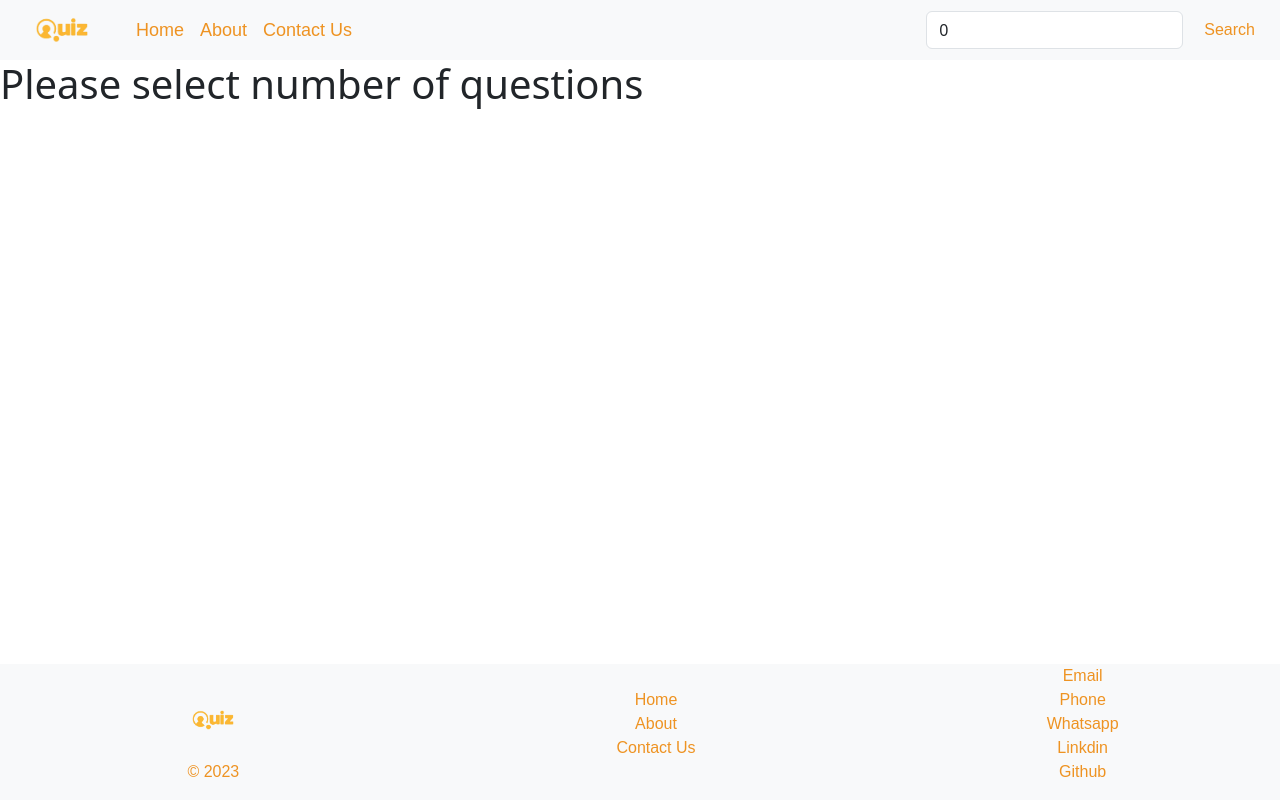
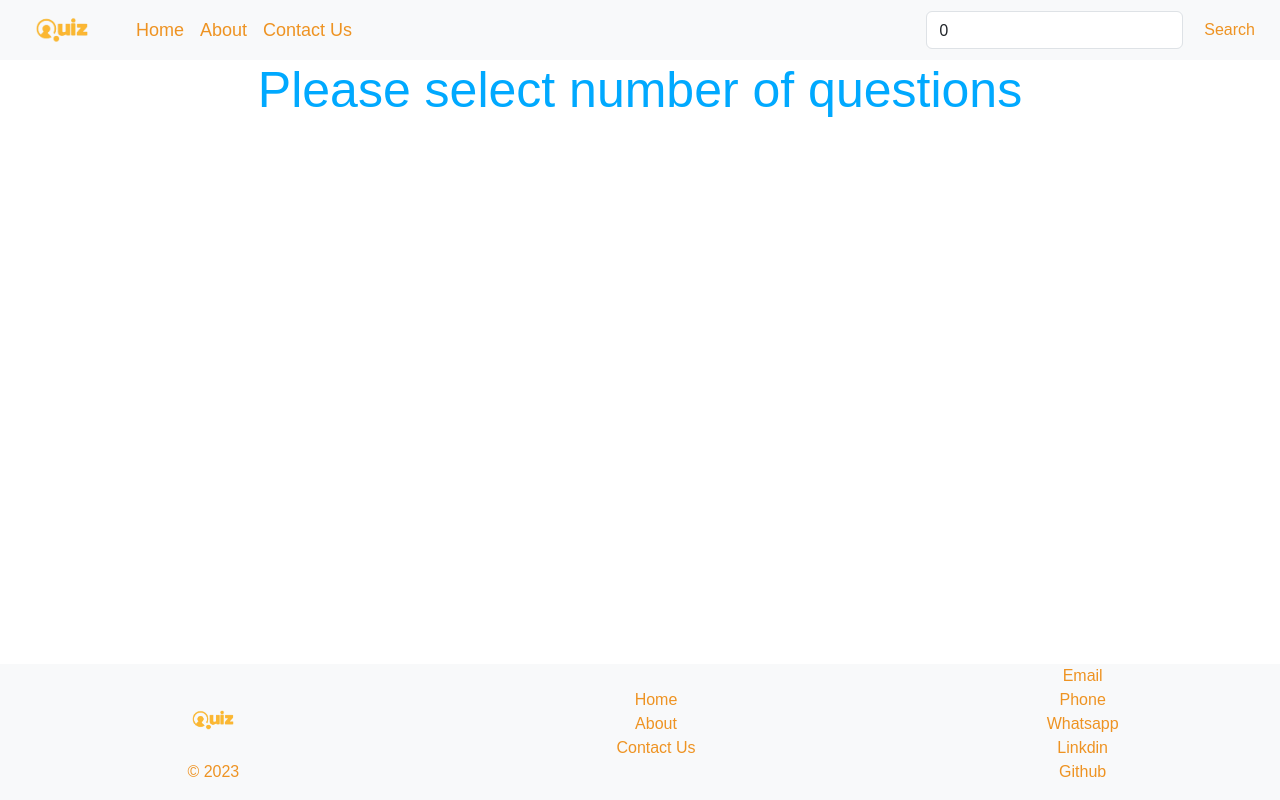
Before and after one commit to OussamaElm0/English-Quiz, a React (Create React App) app: page / in a window 1280 px wide. Built offline with nearby package versions, Linux system fonts and the light colour scheme; a web font is replaced by a local one.

Commit message:
Adding Score and Pourcentage

```diff
--- a/src/components/App.jsx
+++ b/src/components/App.jsx
@@ -1,4 +1,4 @@
-import React, { useEffect, useState } from "react";
+import React, { useState, createContext } from "react";
 import { BrowserRouter, Routes, Route } from "react-router-dom";
 import "bootstrap/dist/css/bootstrap.min.css";
 import "bootstrap/dist/js/bootstrap.min.js";
@@ -8,34 +8,26 @@ import About from "../pages/About";
 import Home from "../pages/Home";
 import NotFound from "../pages/NotFound";
 
-export const NumberQuestionsContext = React.createContext();
+export const NumberQuestionsContext = createContext();
+export const Score = createContext()
 
 export default function App() {
   const [numberTest, setNumberTest] = useState(0);
-
-  useEffect(() => {
-    console.log(numberTest);
-  }, [numberTest]);
+  const [score, setScore] = useState(0)
 
   return (
     <NumberQuestionsContext.Provider value={numberTest}>
+      <Score.Provider value={score}>
         <BrowserRouter>
-        <Header changeValue={setNumberTest} />
+          <Header changeValue={setNumberTest} initScore={setScore} />
           <Routes>
-          <Route
-            path="/"
-            element={
-              <Home
-                numberQuestions={numberTest}
-                resetNumberTest={setNumberTest}
-              />
-            }
-          />
+            <Route path="/" element={<Home numberQuestions={numberTest} />} />
             <Route path="about" element={<About />} />
             <Route path="*" element={<NotFound />} />
           </Routes>
           <Footer />
         </BrowserRouter>
+      </Score.Provider>
     </NumberQuestionsContext.Provider>
   );
 }
--- a/src/components/Footer.jsx
+++ b/src/components/Footer.jsx
@@ -4,7 +4,7 @@ import "../styles/Footer.css";
 
 export default function Footer() {
     var currentDate = new Date().getFullYear();
-    var mail = "oussama.elmabrouki0@gmail.com";
+    var mail = "mailto:oussama.elmabrouki0@gmail.com";
     var phone = "+212610373853";
     var whatsapp = "https://wa.me/212610373853";
     var linkdin = "https://www.linkedin.com/in/oussama-el-mabrouki-81594b283/";
--- a/src/components/Header.jsx
+++ b/src/components/Header.jsx
@@ -3,13 +3,14 @@ import { Link } from "react-router-dom";
 import "../styles/Header.css";
 
 export default function Header(props) {
-  const { changeValue} = props
+  const { changeValue, initScore } = props
   const [num, setNum] = useState(0)
 
   const handleClick = (e) => {
     e.preventDefault(e)
     changeValue(num)
     setNum(0)
+    initScore(0)
   }
   const handleChange = (e) => {
     const {target: {value}} = e
--- a/src/components/Score.jsx
+++ /dev/null
@@ -1,11 +0,0 @@
-import React from 'react'
-
-export default function Score(props) {
-    const {score} = props
-
-    return (
-        <>
-            Your previous score was {score}
-        </>
-    )
-}
--- a/src/components/Test.jsx
+++ b/src/components/Test.jsx
@@ -12,7 +12,6 @@ export default function Test(props) {
     }
     const valideAnswer = () => {
       updateScore( prev => {
-        console.log(prev);
         return rightAnswerId === answerSelected ? prev + 1 : prev
       })
       onNext(prev => prev + 1)
--- a/src/components/Tests.jsx
+++ b/src/components/Tests.jsx
@@ -1,33 +1,41 @@
-import React, { useEffect, useState } from 'react';
+import React, { useEffect, useState, useContext } from 'react';
 import axios from 'axios';
 import Test from './Test';
+import { Score } from './App';
 
 export default function Tests(props) {
-    const { nbrQst, handleScore, resetNumQst } = props;
+    const { nbrQst,  resetNumQst } = props;
+    const score = useContext(Score);
     const [questions, setQuestions] = useState([])
-    const [nextQuestion, setNextQuestion] = useState(false);
+    const [nextQuestion, setNextQuestion] = useState(0);
     const API_URL = "http://localhost:4000/test?nbrQst=";
-
+    const [countScore, setCountScore] = useState(score);
+    const [pourcentage, setPourcentage] = useState(0)
     useEffect(() => {
         const fetchQuestions = async () => {
             try {
                 const result = await axios.get(`${API_URL}${nbrQst}`);
                 setQuestions(result.data)
-                console.log(result.data);
             } catch (e) {
                 console.log(`Cannot make request: ${e.message}`);
             }
         }
         fetchQuestions();
-        console.log(nbrQst);
+        setCountScore(0)
         return () => {
             setQuestions([]);
             setNextQuestion(false)
         }
     },[nbrQst])
+
     useEffect(() => {
-      handleScore(0)
+      setCountScore(0)
     },[])
+
+    useEffect(() => {
+      setPourcentage(Math.round((countScore / nbrQst) * 100));
+    },[nextQuestion])
+
 
     return (
       <>
@@ -38,13 +46,14 @@ export default function Tests(props) {
               <div
                 style={{ display: nextQuestion == index ? "block" : "none" }}
                 key={id}
+                className="question-div"
               >
                 <Test
                   question={question}
                   answers={answers}
                   rightAnswerId={rightAnswerId}
                   key={id}
-                  updateScore={handleScore}
+                  updateScore={setCountScore}
                   onNext={setNextQuestion}
                   reset={resetNumQst}
                 />
@@ -52,6 +61,9 @@ export default function Tests(props) {
             );
           })}
         </div>
+        <p className={`score ${pourcentage < 50 ? "not-valide" : "valide"}`}>
+          Your score is: {countScore}/{nbrQst}{" "} ({pourcentage}%)
+        </p>
       </>
     );
 }
--- a/src/pages/Home.jsx
+++ b/src/pages/Home.jsx
@@ -1,26 +1,20 @@
-import React, { useState, useContext } from 'react'
+import React, { useState } from 'react'
 import Tests from '../components/Tests'
 import "../styles/Home.css"
-import Score from '../components/Score'
-import { NumberQuestionsContext } from '../components/App'
 
 export default function Home(props) {
-  const { resetNumberTest } = props;
-  const [score, setScore] = useState(null)
-  const numberQuestions = useContext(NumberQuestionsContext)
+  const { numberQuestions, resetNumberTest } = props;
 
   return (
     <div className="home-container">
       {numberQuestions === 0 ? (
-        <h1>Please select number of questions</h1>
+        <h1 className='title'>Please select number of questions</h1>
       ) : (
         <Tests
           resetNumQst={resetNumberTest}
           nbrQst={numberQuestions}
-          handleScore={setScore}
         />
       )}
-      {score === null ? null : <Score score={score} />}
     </div>
   );
 }
--- a/src/styles/Header.css
+++ b/src/styles/Header.css
@@ -5,6 +5,7 @@
     --font: 'Tilt Neon', sans-serif;
     --textBtn: #fff;
     --white: #fff;
+    --scoreFont: 'Nunito', sans-serif;
 }
 .navbar {
     height: 60px;
--- a/src/styles/Home.css
+++ b/src/styles/Home.css
@@ -1,3 +1,5 @@
+@import url('https://fonts.googleapis.com/css2?family=Nunito:ital,wght@1,500&display=swap');
+
 .container {
     display: grid;
     grid-template-columns: repeat(4, 1fr);
@@ -34,13 +36,15 @@
 }
 .questions {
     position: relative;
-    height: 25rem;
+    height: 20rem;
+    padding: 10px;
+    width: 100%;
 }
 .btn-next {
     position: relative;
     bottom: 0;
-    left: 43%;
-    width: 10%;
+    align-self: center;
+    width: fit-content;
     background-color: #38E54D;
     color: var(--white);
     margin: 15px;
@@ -51,3 +55,28 @@
     color: #38E54D;
     background-color: var(--white);
 }
+.score {
+    font-family: var(--scoreFont);
+    font-size: 40px;
+}
+.title {
+    color: #00A9FF;
+    font-size: 50px;
+    font-family: var(--font)
+}
+.valide {
+    color: #38E54D;
+}
+.not-valide {
+    color: red;
+}
+.home-container {
+    display: flex;
+    flex-direction: column;
+    align-items: center;
+    justify-content: center;
+    height: max-content;
+}
+@media (max-width: 450px) {
+
+}
```
Lines whose indentation alone changed are shown as unchanged.
